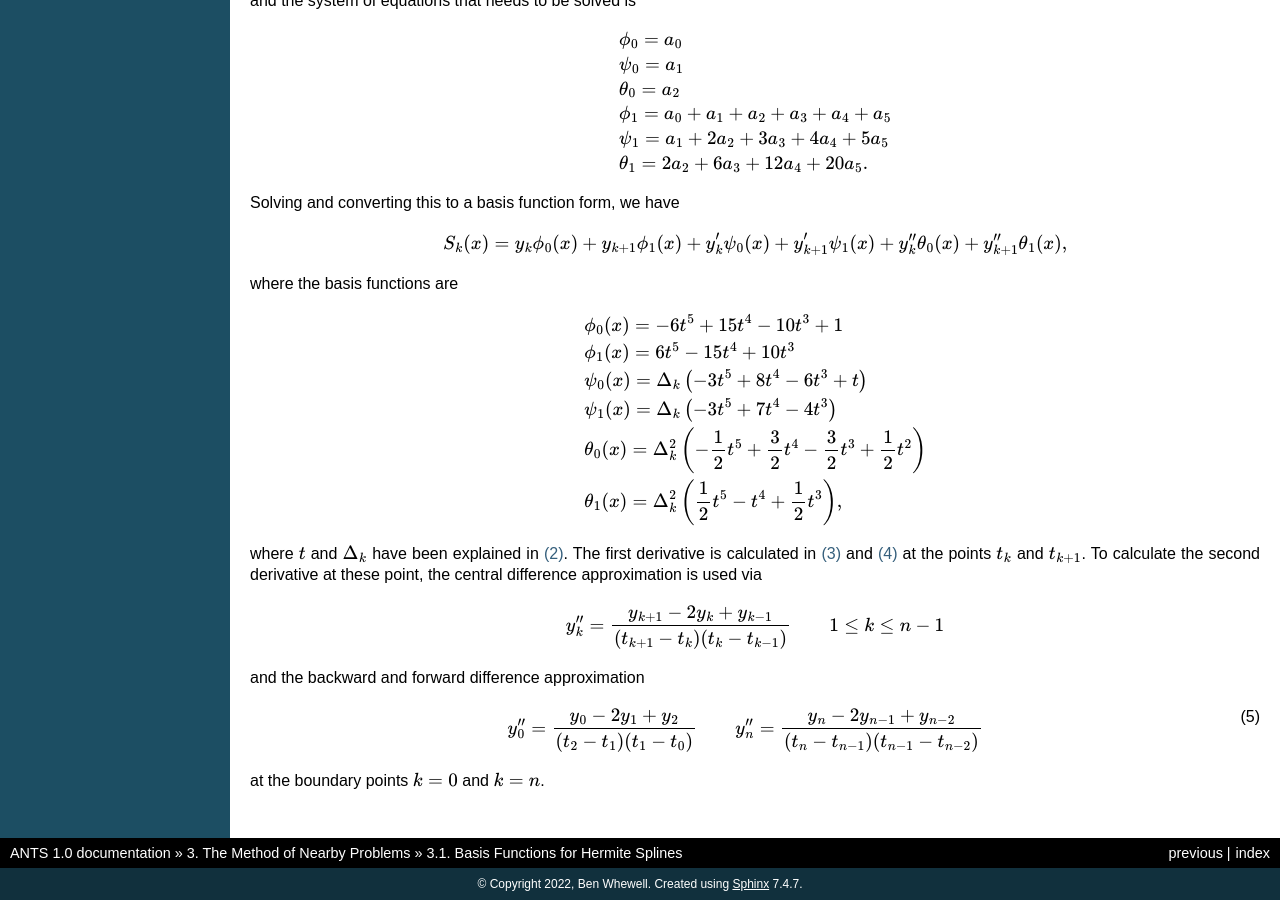
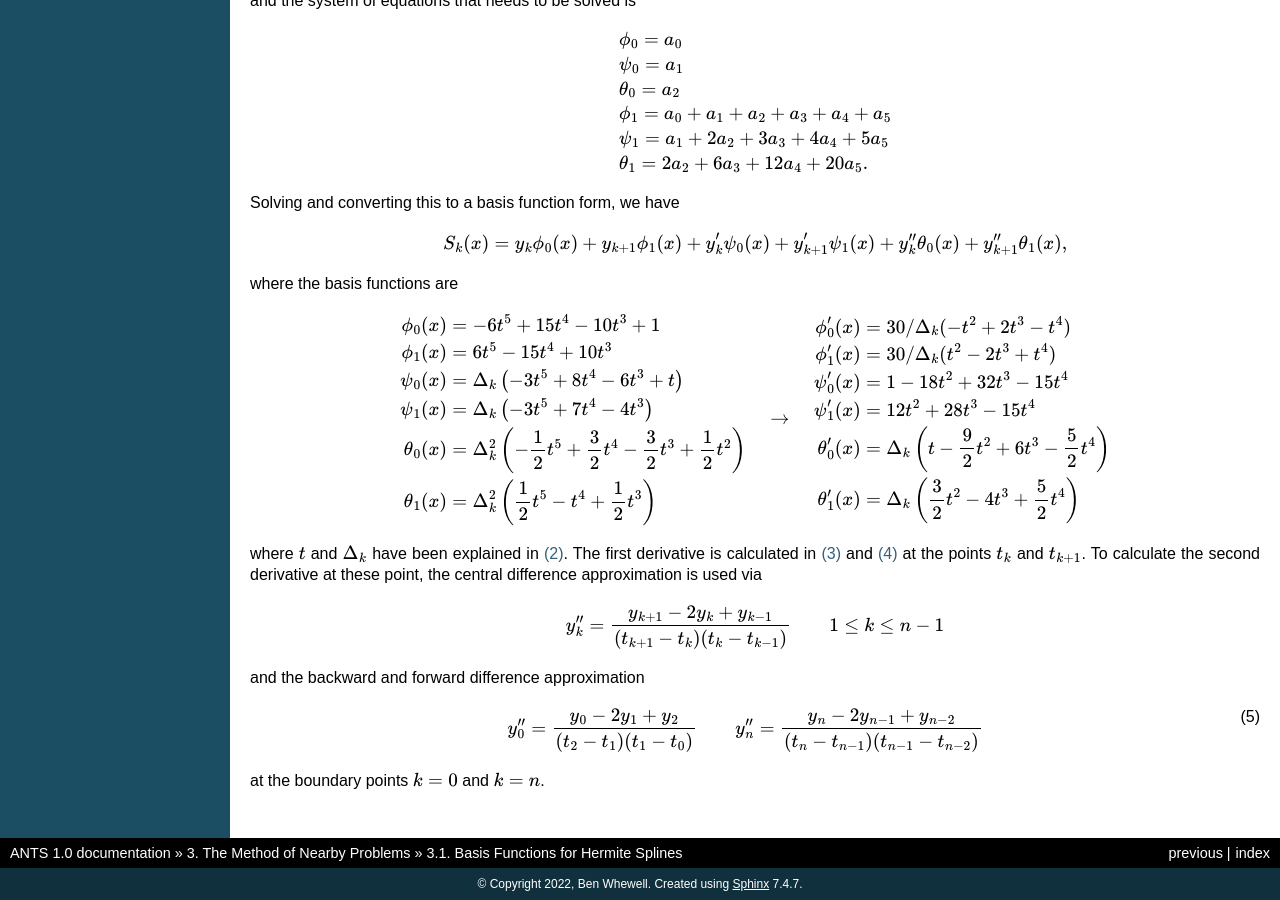
Before and after one commit to bwhewe-13/ants, a Sphinx documentation site: the page built from docs/nearby-problems/hermite-splines.rst, in a window 1280 px wide and 900 px high, scrolled down 1401 px. Built offline with Sphinx 7.4.7, drawn with Linux system fonts in a browser that asks for light colours; some of the changed text lies outside the part shown.

Commit message:
Added Spline derivatives

```diff
--- a/docs/nearby-problems/hermite-splines.rst
+++ b/docs/nearby-problems/hermite-splines.rst
@@ -51,12 +51,20 @@ where the basis functions are
 
 .. math::
 
-   \begin{equation} \begin{split}
-       & \phi_0(x) = 2 t^3 - 3 t^2 + 1 \\
-       & \phi_1(x) = -2 t^3 + 3 t^2 \\
-       & \psi_0(x) = \Delta_k \left( t^3 - 2 t^2 + t \right) \\
-       & \psi_1(x) = \Delta_k \left( t^3 - t^2 \right)
-   \end{split} \end{equation}
+    \begin{equation} \begin{split}
+       \phi_0(x) &= 2 t^3 - 3 t^2 + 1 \\
+       \phi_1(x) &= -2 t^3 + 3 t^2 \\
+       \psi_0(x) &= \Delta_k \left( t^3 - 2 t^2 + t \right) \\
+       \psi_1(x) &= \Delta_k \left( t^3 - t^2 \right)
+    \end{split}
+    \quad \rightarrow \quad
+    \begin{split}
+        \phi'_0(x) &= 6 / \Delta_k (t^2 - t) \\
+        \phi'_1(x) &= 6 / \Delta_k (t - t^2) \\
+        \psi'_0(x) &= 1 - 4t + 3t^2 \\
+        \psi'_1(x) &= 3 t^2 - 2t
+    \end{split}
+    \end{equation}
 
 and
 
@@ -139,14 +147,23 @@ where the basis functions are
 
 .. math::
 
-   \begin{equation} \begin{split}
-       & \phi_0(x) = -6 t^5 + 15 t^4 - 10 t^3 + 1 \\
-       & \phi_1(x) = 6 t^5 - 15 t^4 + 10 t^3 \\
-       & \psi_0(x) = \Delta_k \left( -3 t^5 + 8 t^4 - 6 t^3 + t \right) \\
-       & \psi_1(x) = \Delta_k \left( -3 t^5 + 7 t^4 - 4 t^3 \right) \\
-       & \theta_0(x) = \Delta_k^2 \left( -\frac{1}{2} t^5 + \frac{3}{2} t^4 - \frac{3}{2} t^3 + \frac{1}{2} t^2 \right) \\
-       & \theta_1(x) = \Delta_k^2 \left( \frac{1}{2} t^5 - t^4 + \frac{1}{2} t^3 \right),
-   \end{split} \end{equation}
+    \begin{equation} \begin{split}
+        \phi_0(x) &= -6 t^5 + 15 t^4 - 10 t^3 + 1 \\
+        \phi_1(x) &= 6 t^5 - 15 t^4 + 10 t^3 \\
+        \psi_0(x) &= \Delta_k \left( -3 t^5 + 8 t^4 - 6 t^3 + t \right) \\
+        \psi_1(x) &= \Delta_k \left( -3 t^5 + 7 t^4 - 4 t^3 \right) \\
+        \theta_0(x) &= \Delta_k^2 \left( -\frac{1}{2} t^5 + \frac{3}{2} t^4 - \frac{3}{2} t^3 + \frac{1}{2} t^2 \right) \\
+        \theta_1(x) &= \Delta_k^2 \left( \frac{1}{2} t^5 - t^4 + \frac{1}{2} t^3 \right)
+    \end{split}
+    \quad \rightarrow \quad
+    \begin{split}
+        \phi'_0(x) &= 30 / \Delta_k (-t^2 + 2t^3 - t^4) \\
+        \phi'_1(x) &= 30 / \Delta_k (t^2 - 2t^3 + t^4) \\
+        \psi'_0(x) &= 1 - 18 t^2 + 32 t^3 - 15 t^4 \\
+        \psi'_1(x) &= 12 t^2 + 28 t^3 - 15 t^4 \\
+        \theta'_0(x) &= \Delta_k \left( t -\frac{9}{2} t^2 + 6 t^3 - \frac{5}{2} t^4 \right) \\
+        \theta'_1(x) &= \Delta_k \left( \frac{3}{2} t^2 - 4 t^3 + \frac{5}{2} t^4 \right)
+    \end{split}\end{equation}
 
 where :math:`t` and :math:`\Delta_k` have been explained in :eq:`sym-key`.
 The first derivative is calculated in :eq:`yp1` and :eq:`yp2` at the points :math:`t_{k}` and :math:`t_{k+1}`.
```
Also changed, not shown: 1 other file.
